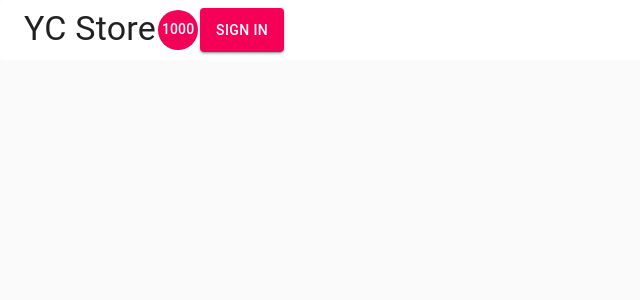
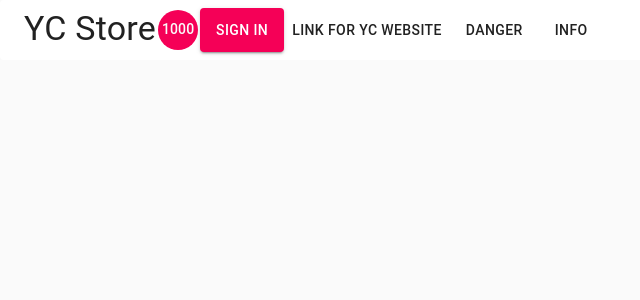
Before and after one commit to KrishKrosh/Challenge2, a React (Create React App) app: page / in a window 1280 px wide. Shown: the top 300 px of the page, without its empty margins (0-640 px from the left). Built offline with nearby package versions, Linux system fonts and the light colour scheme; no server answers.

Commit message:
Update NavBar.js

```diff
--- a/src/components/NavBar.js
+++ b/src/components/NavBar.js
@@ -50,6 +50,10 @@ function NavBar(props) {
         >
           Sign In
         </Button>
+        <Button href="#">Link for YC website</Button>
+
+        <Button variant="danger">Danger</Button> <Button variant="info">Info</Button>{' '}
+        <Button as="input" type="submit" value="Submit" />{' '}
       </Paper>
     </main>
   );
```
